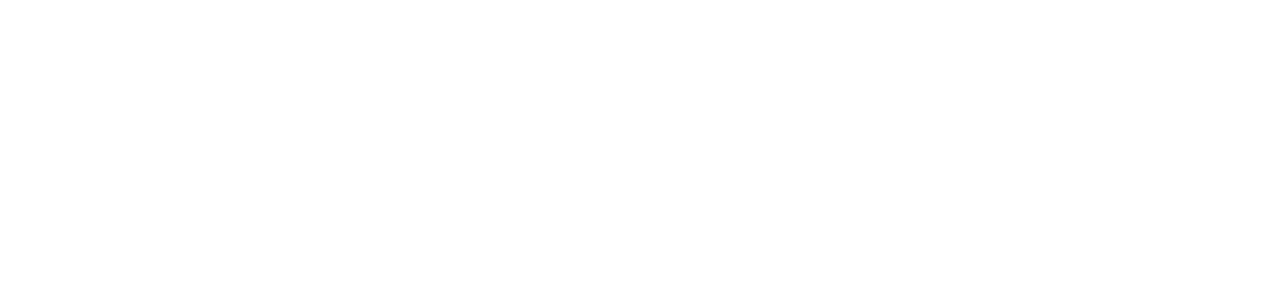
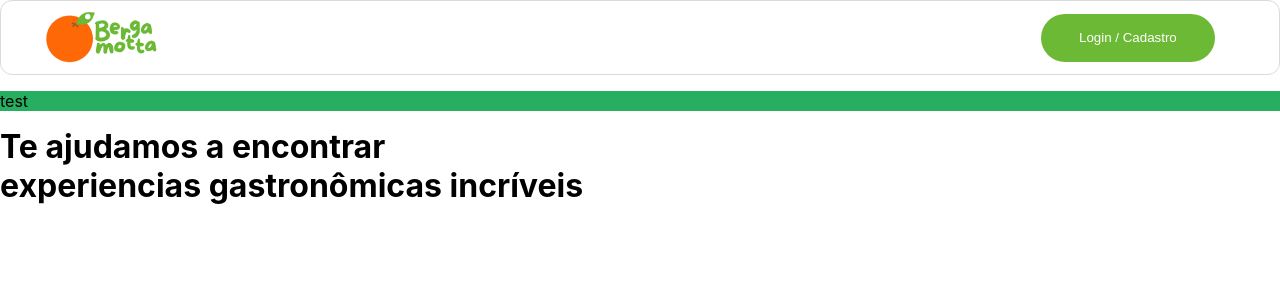
Before and after one commit to elenbrodt/bergamotta_frontend, a React (Create React App) app: page /sobrenos in a window 1280 px wide. Before the commit this address had no page. Shown: the top 300 px of the page. Built offline with nearby package versions, Linux system fonts and the light colour scheme.

Commit message:
feat: about page, style and route

```diff
--- a/src/Routes.tsx
+++ b/src/Routes.tsx
@@ -1,6 +1,7 @@
 import {Routes as WrapperRoutes, Route, BrowserRouter} from 'react-router-dom';
 import Home from "./pages/Home"
 import Search from "./pages/Search"
+import About from './pages/about';
 
 export default function Routes() {
     return (
@@ -8,7 +9,7 @@ export default function Routes() {
         <WrapperRoutes>
             <Route path="" element={<Home/>}/>
             <Route path="/buscarestaurantes" element={<Search/>}/>
-
+            <Route path="/sobrenos" element={<About/>}/>
         </WrapperRoutes>
     </BrowserRouter>
     )}
--- /dev/null
+++ b/src/pages/about/index.tsx
@@ -0,0 +1,19 @@
+import Box from "../../components/Box";
+import Header from "../../components/Header";
+import { Title } from './styles';
+
+
+function About() {
+    return (
+        <div>
+            <Header />
+            <Box background="green">
+                <p>test</p>
+            </Box>
+            <Title>Te ajudamos a encontrar<br></br>
+            experiencias gastronômicas incríveis</Title>
+        </div>
+    );
+}
+
+export default About;
--- /dev/null
+++ b/src/pages/about/styles.ts
@@ -0,0 +1,8 @@
+import {colors} from "../../styles/theme";
+import styled from 'styled-components';
+
+
+export const Title = styled.h1`
+    margin: 0;
+    color: ${colors.black}
+`
```
